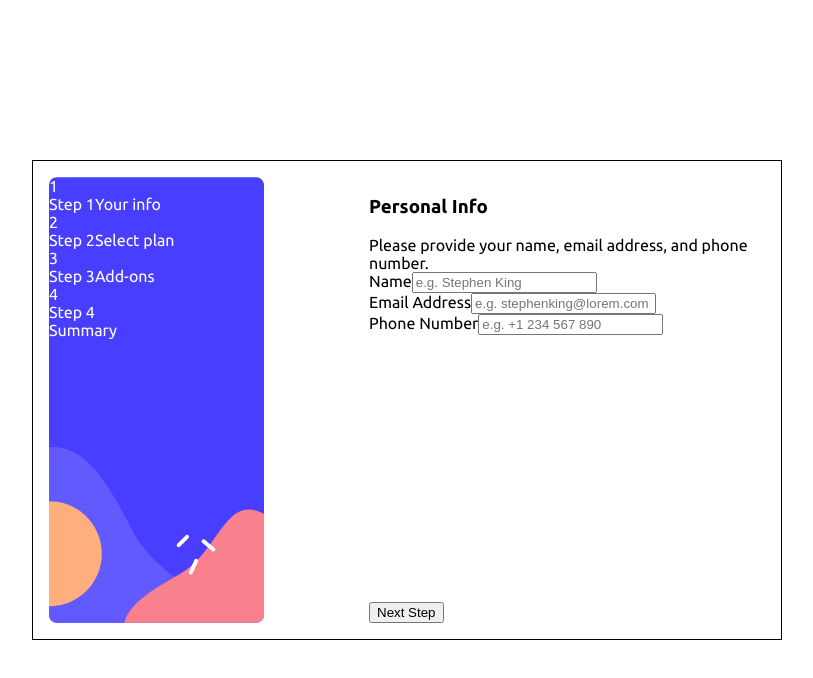
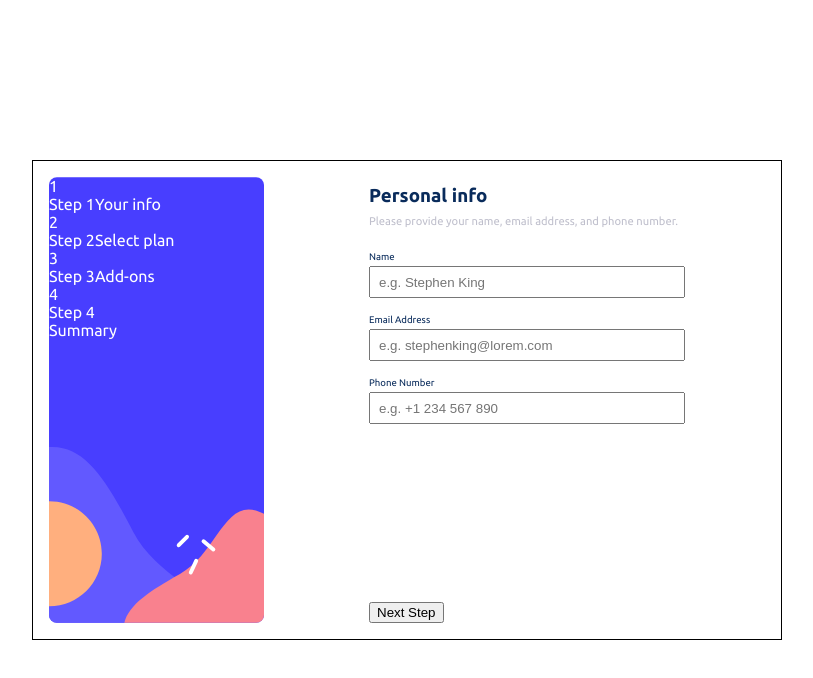
Before and after one commit to bexbrown/multi-step-form, a React (Create React App) app: page / in a window 1280 px wide. Shown: the top 678 px of the page, without its empty margins (233-1046 px from the left). Built offline with nearby package versions, Linux system fonts and the light colour scheme.

Commit message:
step 1 styles, margin, padding, flex, font colors and size

```diff
--- a/src/components/Card/Card.scss
+++ b/src/components/Card/Card.scss
@@ -1,4 +1,5 @@
 @use "../../styles/partials/mixins" as *;
+@use "../../styles/partials/colors" as *;
 
 .card {
     display: flex;
@@ -13,7 +14,6 @@
 
     @include tablet {
         flex-direction: row;
-        // justify-content: space-between;
         height: 30rem;
         min-width: 750px;
         border: 1px solid black;
@@ -21,13 +21,15 @@
     }
 
     &__div {
+        color: $primary-text;
 
         @include tablet {
             display: flex;
             flex-direction: column;
             justify-content: space-between;
-            width: 30rem;
+            width: 25rem;
             height: 100%;
+            margin-right: 5rem;
         }
     }
 }
--- a/src/components/Step1/Step1.js
+++ b/src/components/Step1/Step1.js
@@ -17,21 +17,21 @@ function Step1({ name, setName, email, setEmail, phoneNumber, setPhoneNumber })
 
 
     return (
-        <section>
+        <section className="step1">
 
-            <h1>Personal Info</h1>
-            <span>Please provide your name, email address, and phone number.</span>
-            <div>
-                <label>Name</label>
-                <input type="text" placeholder={name} onChange={handleNameChange}></input>
+            <h1 className="step1__title">Personal info</h1>
+            <span className="step1__text">Please provide your name, email address, and phone number.</span>
+            <div className="step1__div">
+                <label className="step1__label">Name</label>
+                <input type="text" placeholder={name} onChange={handleNameChange} className="step1__input"></input>
             </div>
-            <div>
-                <label>Email Address</label>
-                <input type="text" placeholder={email} onChange={handleEmailChange}></input>
+            <div className="step1__div">
+                <label className="step1__label">Email Address</label>
+                <input type="text" placeholder={email} onChange={handleEmailChange} className="step1__input"></input>
             </div>
-            <div>
-                <label>Phone Number</label>
-                <input type="text" placeholder={phoneNumber} onChange={handlePhoneNumberChange}></input>
+            <div className="step1__div">
+                <label className="step1__label">Phone Number</label>
+                <input type="text" placeholder={phoneNumber} onChange={handlePhoneNumberChange} className="step1__input"></input>
             </div>
         </section>
     )
--- a/src/components/Step1/Step1.scss
+++ b/src/components/Step1/Step1.scss
@@ -0,0 +1,37 @@
+@use "../../styles/partials/colors" as *;
+
+.step1 {
+
+    &__title {
+        margin: 0.5rem 0;
+    }
+
+    &__text {
+        color: $secondary-text;
+        font-size: 0.7rem;
+        display: block;
+        margin-bottom: 1.5rem;
+    }
+
+    &__div {
+        display: flex;
+        flex-direction: column;
+        margin-top: 0.75rem;
+    }
+
+    &__label {
+        font-size: 0.6rem;
+    }
+
+    &__input {
+        height: 2rem;
+        padding: 0.5rem;
+        margin: 0.25rem 0;
+        color: $primary-text;
+        font-weight: 700;
+    }
+
+    &__input::placeholder {
+        font-weight: 400;
+    }
+}
```
